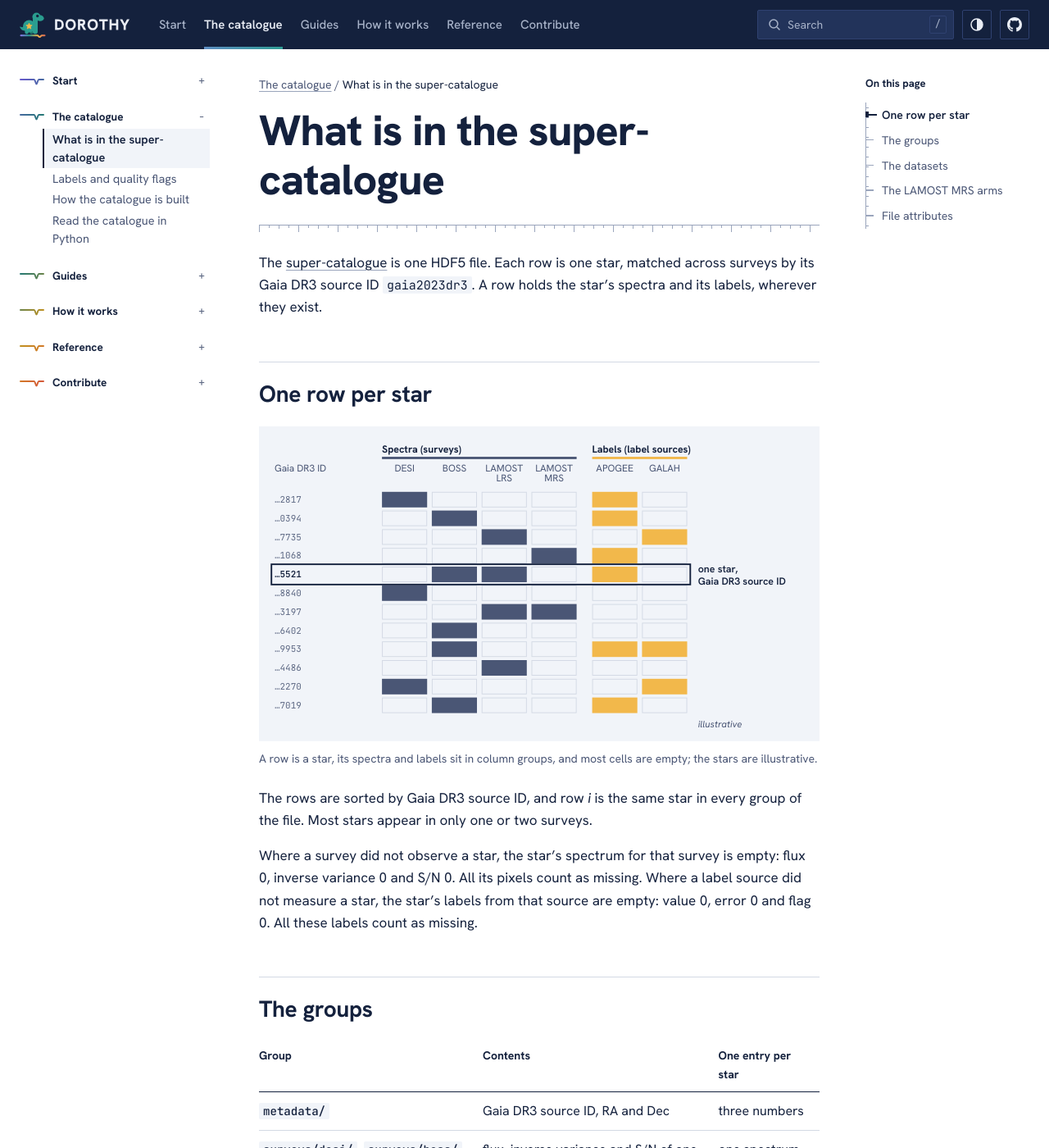
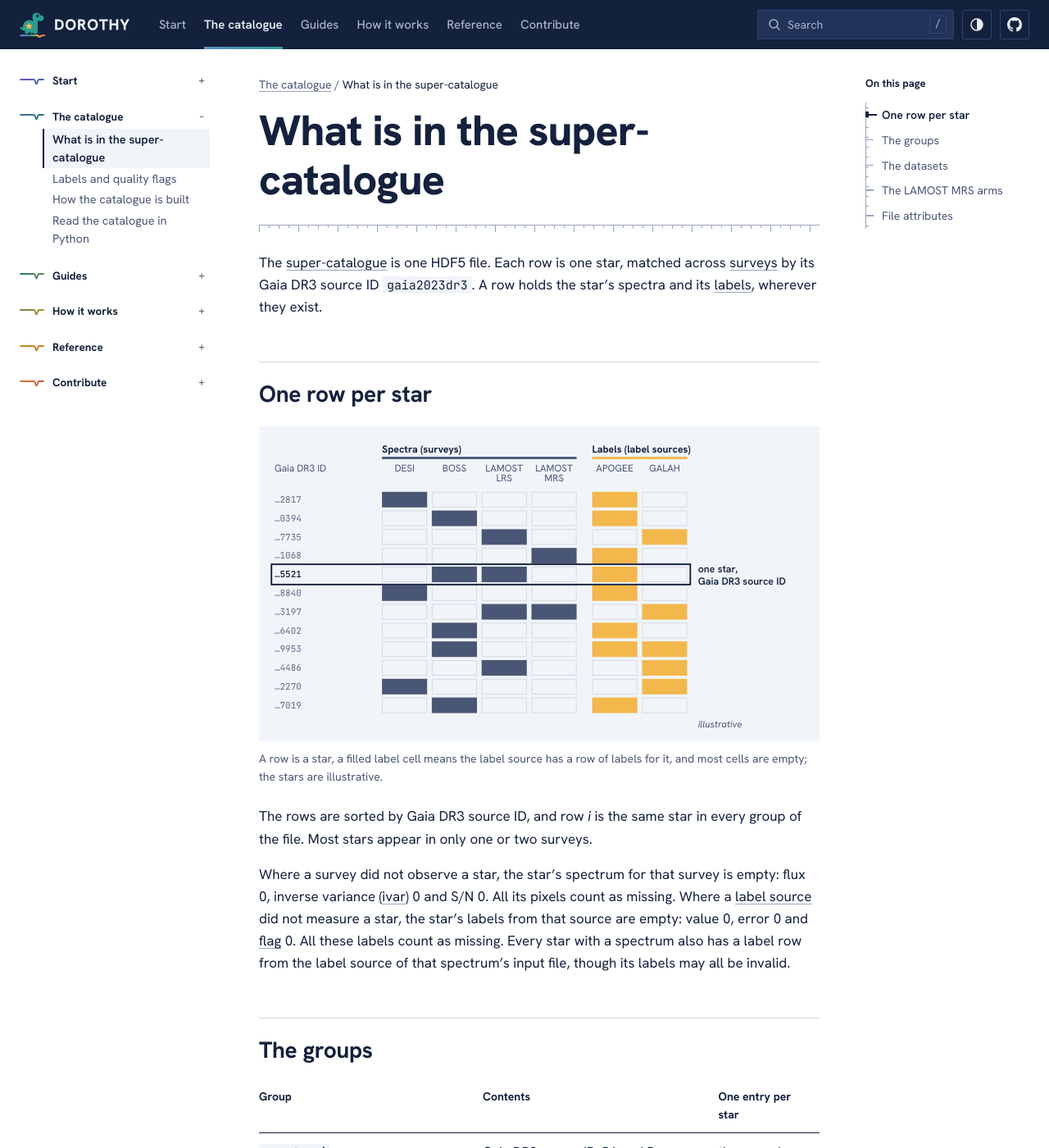
Before and after one commit to joshspeagle/dorothy, a Sphinx documentation site: the page built from docs/catalogue/contents.md, in a window 1280 px wide and 1400 px high. Shown: the whole window at 82% size. Built offline with Sphinx 7.4.7, drawn with Linux system fonts in a browser that asks for light colours; cross-references to code outside the pages are shown as plain code; some of the changed text lies outside the part shown.

Commit message:
Give every star with a spectrum a label row in the figure
Co-Authored-By: Claude Opus 5.5 <noreply@anthropic.com>
Claude-Session: https://claude.ai/code/session_013VGjdTeX51F1FvNNYuK4tc

````diff
--- a/docs/catalogue/contents.md
+++ b/docs/catalogue/contents.md
@@ -18,8 +19,8 @@ the star's spectra and its labels, wherever they exist.
 ```
 
 :::{container} caption
-A row is a star, its spectra and labels sit in column groups, and most cells
-are empty; the stars are illustrative.
+A row is a star, a filled label cell means the label source has a row of
+labels for it, and most cells are empty; the stars are illustrative.
 :::
 ::::
 
@@ -27,10 +28,11 @@ The rows are sorted by Gaia DR3 source ID, and row *i* is the same star in
 every group of the file. Most stars appear in only one or two surveys.
 
 Where a survey did not observe a star, the star's spectrum for that survey is
-empty: flux 0, inverse variance 0 and S/N 0. All its pixels count as missing.
-Where a label source did not measure a star, the star's labels from that
-source are empty: value 0, error 0 and flag 0. All these labels count as
-missing.
+empty: flux 0, inverse variance ({term}`ivar`) 0 and S/N 0. All its pixels
+count as missing. Where a {term}`label source` did not measure a star, the star's labels from that
+source are empty: value 0, error 0 and {term}`flag` 0. All these labels count
+as missing. Every star with a spectrum also has a label row from the label
+source of that spectrum's input file, though its labels may all be invalid.
 
 ## The groups
 
@@ -92,7 +94,7 @@ spectrum of `n_b + n_r` pixels.
 | `n_stars` | N, the number of rows |
 | `parameter_names` | the P parameter names, in column order |
 | `abundance_scale` | `x_fe` for [X/Fe] abundances, `x_h` for [X/H] |
-| `survey_names` | `boss`, `desi`, `lamost_lrs`, `lamost_mrs` |
+| `survey_names` | `boss`, `desi`, `lamost_lrs`, `lamost_mrs`, always all four, even when a survey has no group because it had no input files |
 | `label_sources` | `apogee`, `galah` |
 | `creation_date` | the build time, in ISO 8601 format |
 | `version` | the version of the file layout, `2.0.0` |
````
Also changed, not shown: other parts of docs/catalogue/contents.md (+3 -2 lines), docs/figures/catalogue-narrow.svg, docs/figures/catalogue.svg.
